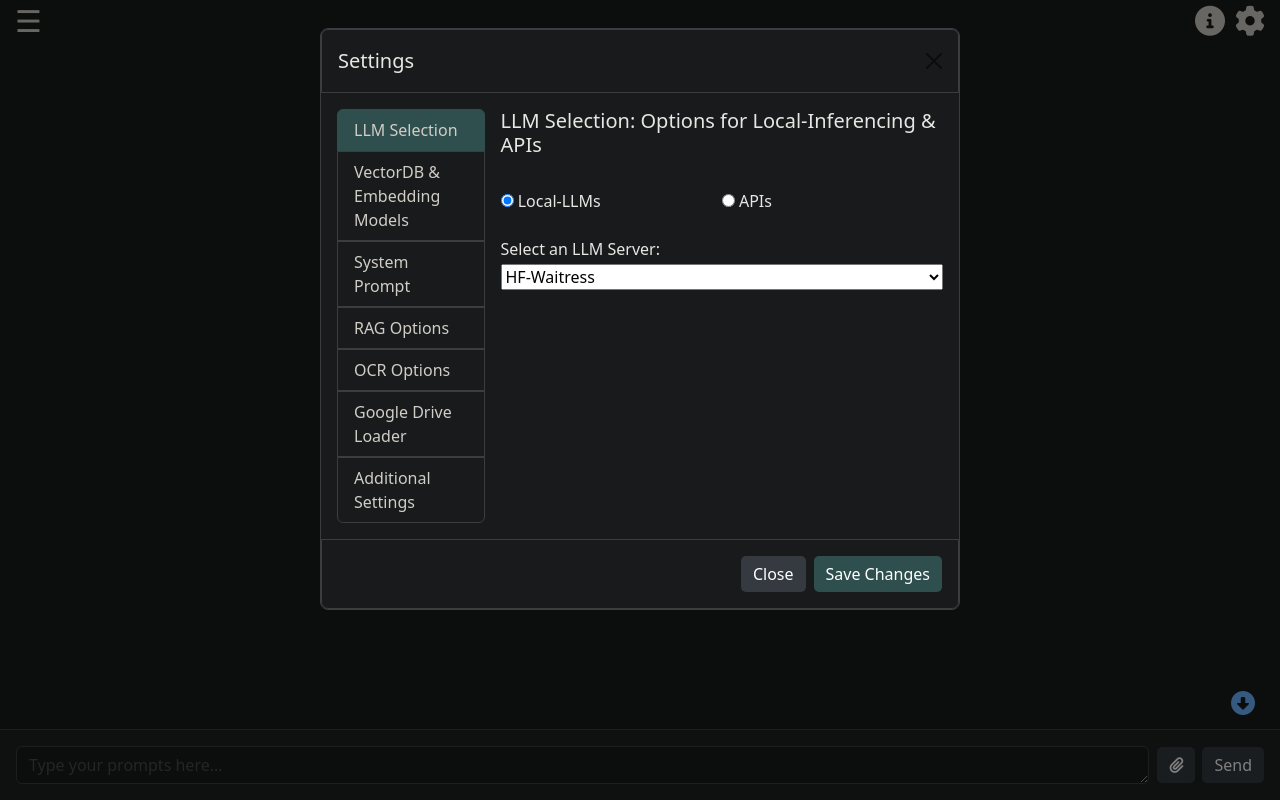
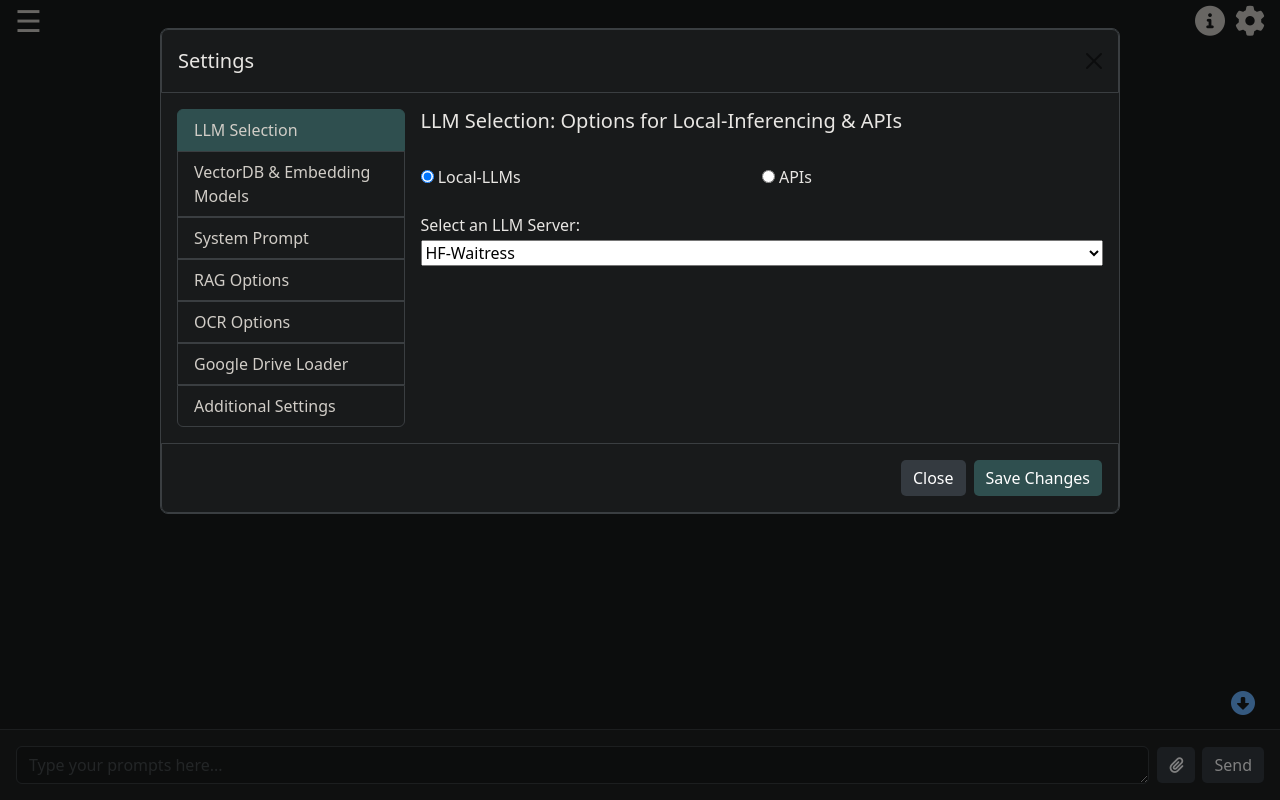
Before and after one commit to abgulati/LARS, a Flask app: page / in a window 1280 px wide, after a click that opens the changed part. Run offline with Flask 3, Linux system fonts and the light colour scheme; parts of the project's set-up code (start-up, migrations or seed data) failed here and were passed over; some libraries are stand-ins or nearby versions.

Commit message:
Adjusted max-width of Settings modal to 75% for better use of available screenspace

```diff
--- a/web_app/templates/chat.html
+++ b/web_app/templates/chat.html
@@ -455,7 +455,7 @@
             }
 
             .custom-modal-width {
-                max-width: 50%;
+                max-width: 75%;
             }
 
             .api_form .form-group {
```
